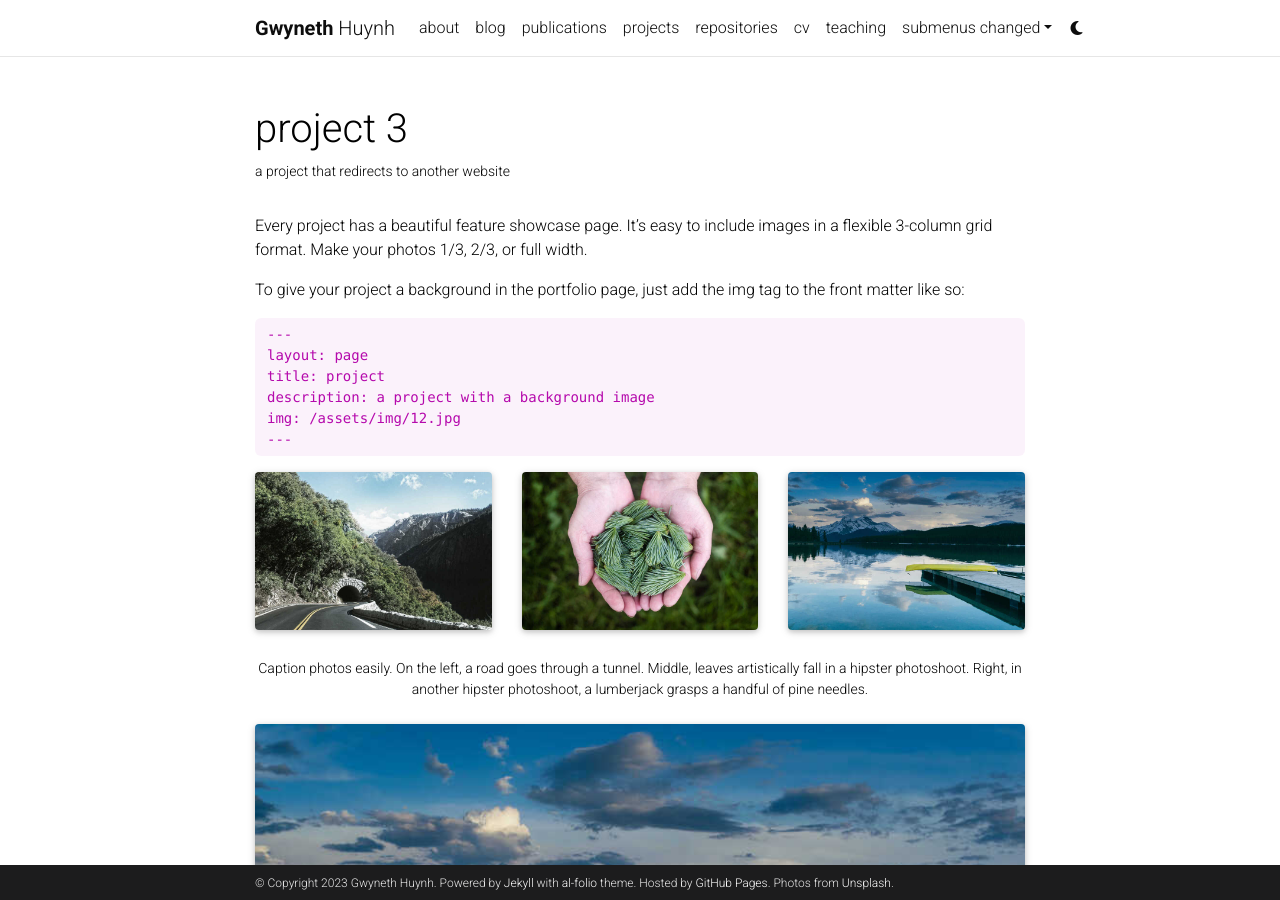
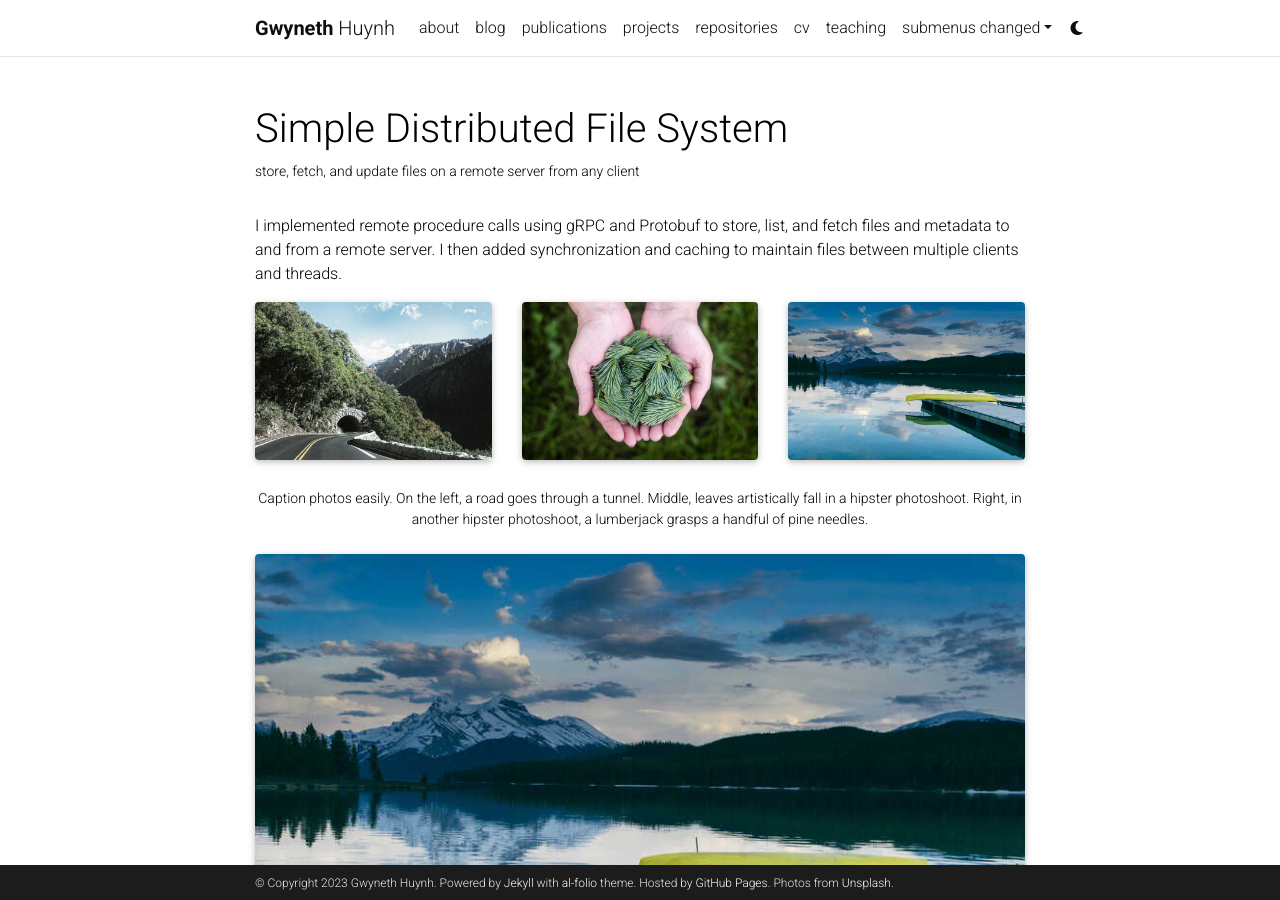
Before and after one commit to gwynethhuynh/gwynethhuynh.github.io, a Jekyll site: the page built from _projects/3_project.md, in a window 1280 px wide and 900 px high. Built offline with Jekyll 4.4.1, drawn with Linux system fonts in a browser that asks for light colours; comment, search, counter and statistics services are not loaded; a style sheet for code colours, icons or effects is not loaded.

Commit message:
Update projects tab

```diff
--- a/_config.yml
+++ b/_config.yml
@@ -32,7 +32,7 @@
 highlight_theme_dark: native    # https://github.com/jwarby/jekyll-pygments-themes
 
 # repo color theme
-repo_theme_light: dark       # https://github.com/anuraghazra/github-readme-stats/blob/master/themes/README.md
+repo_theme_light: default       # https://github.com/anuraghazra/github-readme-stats/blob/master/themes/README.md
 repo_theme_dark: dark           # https://github.com/anuraghazra/github-readme-stats/blob/master/themes/README.md
 repo_trophies:
   enabled: true
--- a/_projects/3_project.md
+++ b/_projects/3_project.md
@@ -1,25 +1,14 @@
 ---
 layout: page
-title: project 3
-description: a project that redirects to another website
+title: Simple Distributed File System
+description: store, fetch, and update files on a remote server from any client
 img: assets/img/7.jpg
-redirect: https://unsplash.com
+# redirect: https://unsplash.com
 importance: 3
 category: work
 ---
 
-Every project has a beautiful feature showcase page.
-It's easy to include images in a flexible 3-column grid format.
-Make your photos 1/3, 2/3, or full width.
-
-To give your project a background in the portfolio page, just add the img tag to the front matter like so:
-
-    ---
-    layout: page
-    title: project
-    description: a project with a background image
-    img: /assets/img/12.jpg
-    ---
+I implemented remote procedure calls using gRPC and Protobuf to store, list, and fetch files and metadata to and from a remote server. I then added synchronization and caching to maintain files between multiple clients and threads.
 
 <div class="row">
     <div class="col-sm mt-3 mt-md-0">
```
Also changed, not shown: _projects/1_project.md (+4 -14 lines), _projects/2_project.md (+4 -15 lines), assets/img/bill-stock.jpeg (added), assets/img/capsule-wardrobe-stock.jpeg (added).
